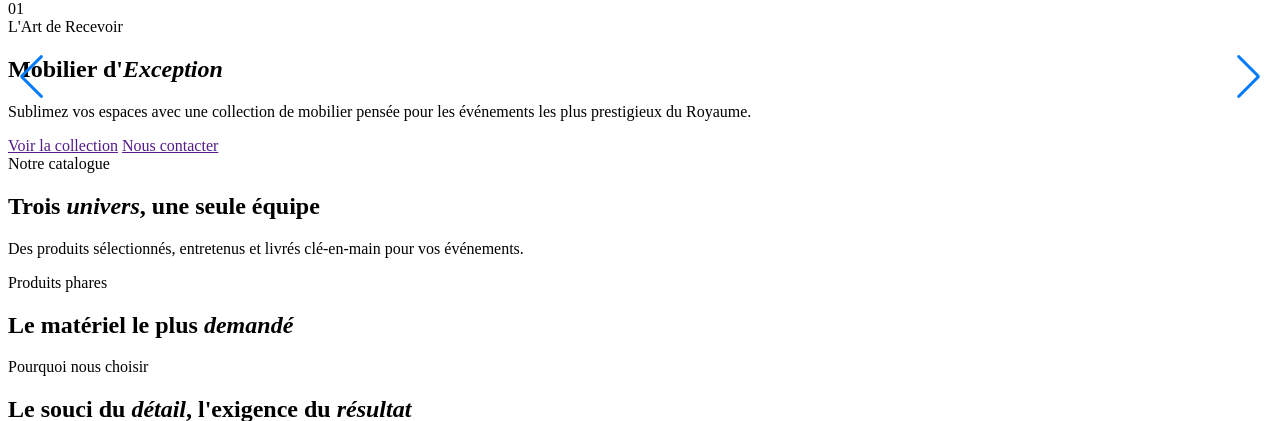
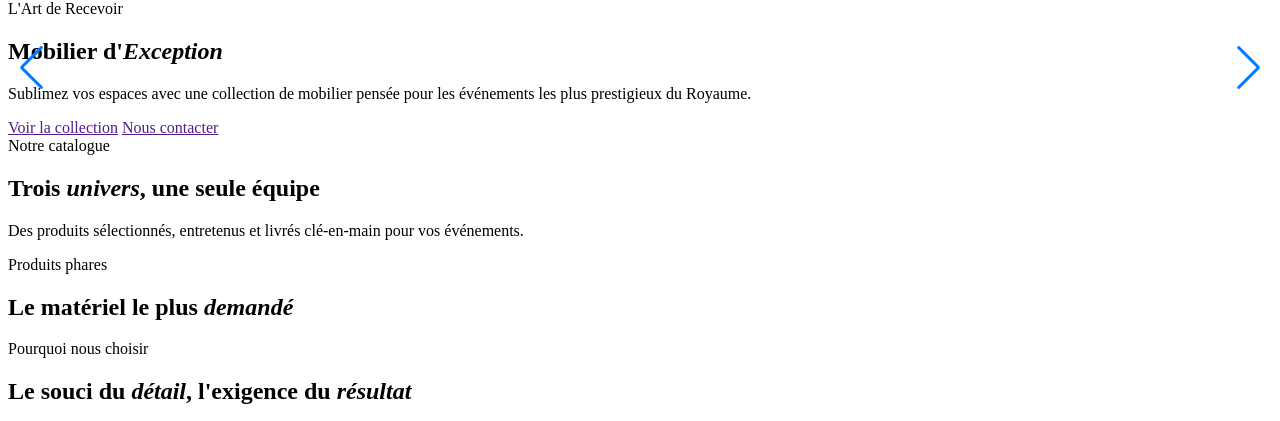
Before and after one commit to othman20033/location-evenementiel, a PHP site: template app/views/pages/home.php in a window 1280 px wide. Shown: the part 274-695 px from the top of the page. Run offline with PHP 8.4, Linux system fonts and the light colour scheme; the template is opened without the code that fills it, so the values that code supplies are empty; some libraries are stand-ins or nearby versions.

Commit message:
Nettoyage : suppression des numéros d'arrière-plan (ghost typography) pour plus de clarté.

```diff
--- a/app/views/pages/home.php
+++ b/app/views/pages/home.php
@@ -19,7 +19,6 @@ foreach ($categories as $c) { $categoryLabel[$c['slug']] = $c['title']; }
         <div class="swiper-slide">
             <div class="slide-bg" style="background-image: url('<?= e(asset('img/slider/furniture.png')) ?>')"></div>
             <div class="hero-overlay"></div>
-            <div class="ghost-number">01</div>
             <div class="container slide-inner" data-swiper-parallax="-300">
                 <div class="eyebrow-wrap"><span class="eyebrow">L'Art de Recevoir</span></div>
                 <div class="title-wrap"><h1 class="hero-title">Mobilier d'<em>Exception</em></h1></div>
@@ -35,7 +34,6 @@ foreach ($categories as $c) { $categoryLabel[$c['slug']] = $c['title']; }
         <div class="swiper-slide">
             <div class="slide-bg" style="background-image: url('<?= e(asset('img/slider/tech.png')) ?>')"></div>
             <div class="hero-overlay"></div>
-            <div class="ghost-number">02</div>
             <div class="container slide-inner" data-swiper-parallax="-300">
                 <div class="eyebrow-wrap"><span class="eyebrow">Avant-Garde</span></div>
                 <div class="title-wrap"><h1 class="hero-title"><em>Technologies</em> Invisibles</h1></div>
@@ -51,7 +49,6 @@ foreach ($categories as $c) { $categoryLabel[$c['slug']] = $c['title']; }
         <div class="swiper-slide">
             <div class="slide-bg" style="background-image: url('<?= e(asset('img/slider/audio.png')) ?>')"></div>
             <div class="hero-overlay"></div>
-            <div class="ghost-number">03</div>
             <div class="container slide-inner" data-swiper-parallax="-300">
                 <div class="eyebrow-wrap"><span class="eyebrow">Pureté Acoustique</span></div>
                 <div class="title-wrap"><h1 class="hero-title">Sonorisation <em>Haute-Couture</em></h1></div>
```
Also changed, not shown: public/assets/css/style.css, public/assets/js/main.js.
